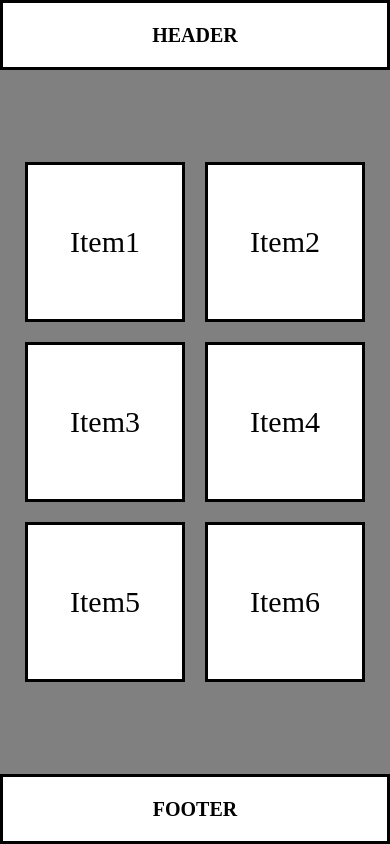
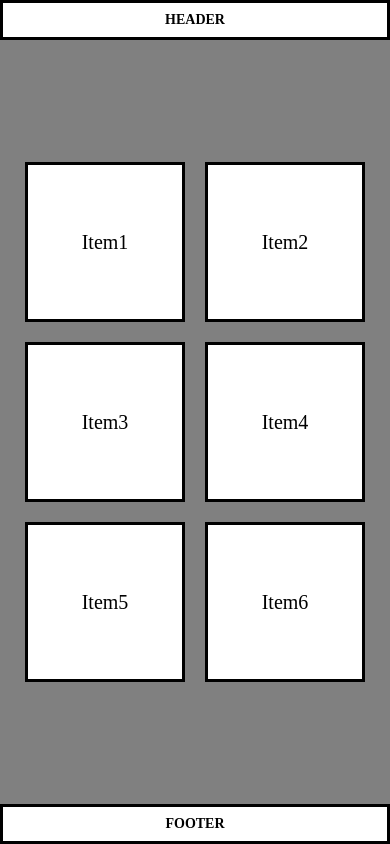
Before and after one commit to LukasPio/cssModerno, a plain HTML site: page aula05(exercicio)/index.html in a window 390 px wide. Drawn offline with Linux system fonts and the light colour scheme.

Commit message:
correções no css

```diff
--- a/aula05(exercicio)/style.css
+++ b/aula05(exercicio)/style.css
@@ -40,6 +40,11 @@
     .item {
         flex-basis: 200px;
         height: 200px;
+        font-size: 18px;
+    }
+    .header, .footer {
+        flex-basis: 50px;
+        font-size: 20px;
     }
 }
 
@@ -47,6 +52,11 @@
     .item {
         flex-basis: 160px;
         height: 160px;
+        font-size: 20px;
+    }
+    .header, .footer {
+        flex-basis: 40px;
+        font-size: 14px;
     }
 }
 
```
